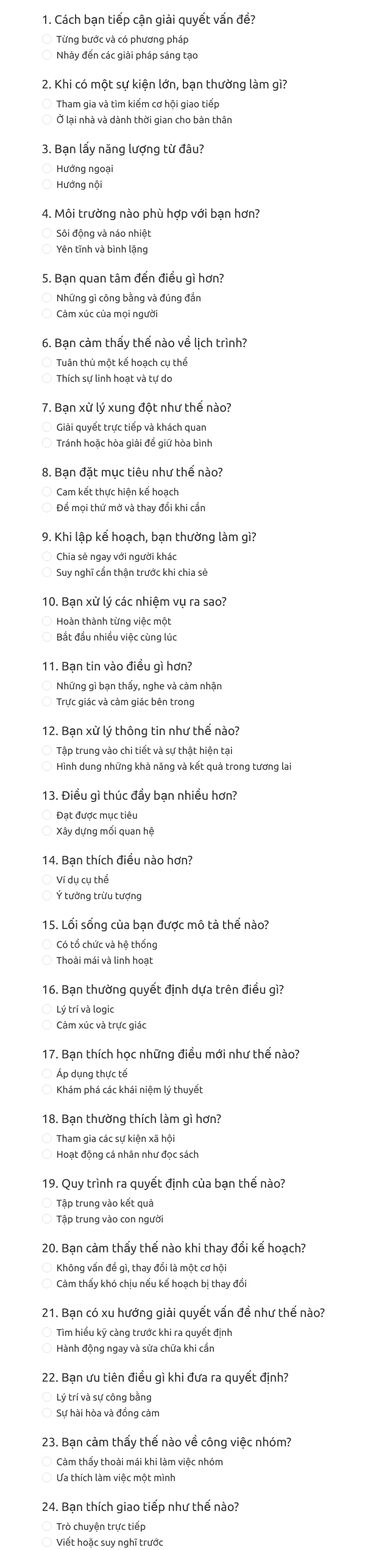
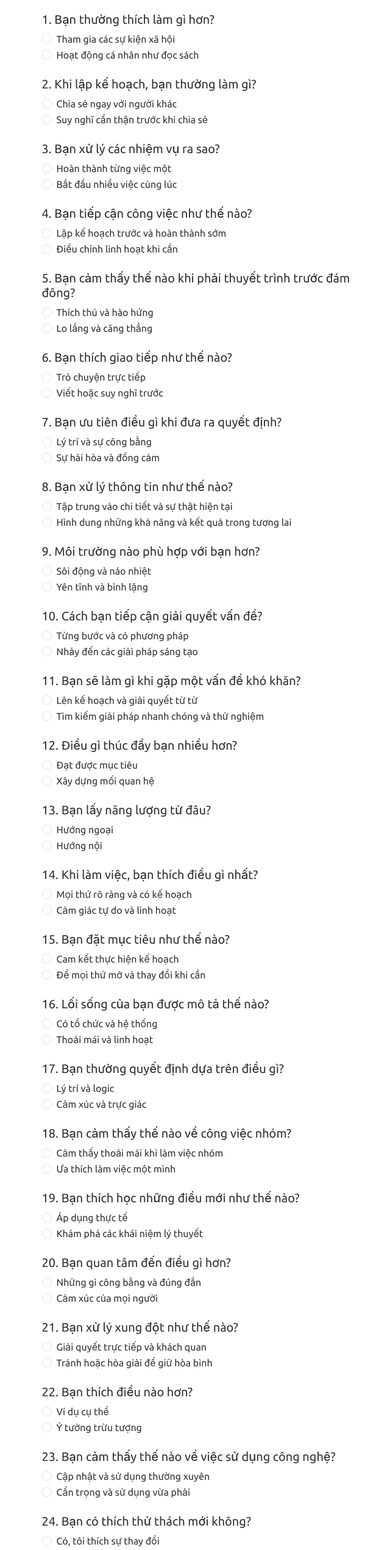
Before and after one commit to tungpham42/mbti, a React (Create React App) app: page / in a window 1280 px wide. Shown: the part 100-2641 px from the top of the page at 61% size, without its empty margins (299-939 px from the left). Built offline with nearby package versions, Linux system fonts and the light colour scheme.

Commit message:
Update questions.js

```diff
--- a/src/data/questions.js
+++ b/src/data/questions.js
@@ -202,6 +202,46 @@ const questions = [
       { text: "Cảm thấy khó chịu nếu kế hoạch bị thay đổi", trait: "J" },
     ],
   },
+  {
+    id: 26,
+    question: "Bạn có thích thử thách mới không?",
+    options: [
+      { text: "Có, tôi thích sự thay đổi", trait: "E" },
+      { text: "Không, tôi thích sự ổn định", trait: "I" },
+    ],
+  },
+  {
+    id: 27,
+    question: "Khi làm việc, bạn thích điều gì nhất?",
+    options: [
+      { text: "Mọi thứ rõ ràng và có kế hoạch", trait: "J" },
+      { text: "Cảm giác tự do và linh hoạt", trait: "P" },
+    ],
+  },
+  {
+    id: 28,
+    question: "Bạn cảm thấy thế nào khi phải thuyết trình trước đám đông?",
+    options: [
+      { text: "Thích thú và hào hứng", trait: "E" },
+      { text: "Lo lắng và căng thẳng", trait: "I" },
+    ],
+  },
+  {
+    id: 29,
+    question: "Bạn cảm thấy thế nào về việc sử dụng công nghệ?",
+    options: [
+      { text: "Cập nhật và sử dụng thường xuyên", trait: "N" },
+      { text: "Cẩn trọng và sử dụng vừa phải", trait: "S" },
+    ],
+  },
+  {
+    id: 30,
+    question: "Bạn sẽ làm gì khi gặp một vấn đề khó khăn?",
+    options: [
+      { text: "Lên kế hoạch và giải quyết từ từ", trait: "J" },
+      { text: "Tìm kiếm giải pháp nhanh chóng và thử nghiệm", trait: "P" },
+    ],
+  },
 ];
 
 export default questions;
```
